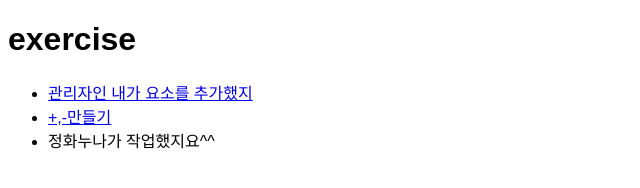
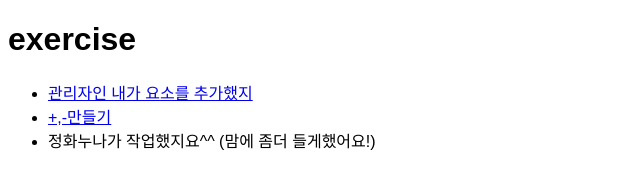
Before and after one commit to gomteang2/exercise, a website: page index.html in a window 1280 px wide. Shown: the whole page, without its empty margins (0-640 px from the left). Drawn offline with Linux system fonts and the light colour scheme; a web font is replaced by a local one.

Commit message:
맘에듬???

```diff
--- a/index.html
+++ b/index.html
@@ -19,7 +19,7 @@
       <!--우리 관리자 님이 추가하심-->
       <li><a href="javascript:;">관리자인 내가 요소를 추가했지</a></li>
       <li><a href="./src/exercise/+-.html">+,-만들기</a></li>
-      <li>정화누나가 작업했지요^^</li>
+      <li>정화누나가 작업했지요^^ (맘에 좀더 들게했어요!)</li>
     </ul>
   </body>
 </html>
```
